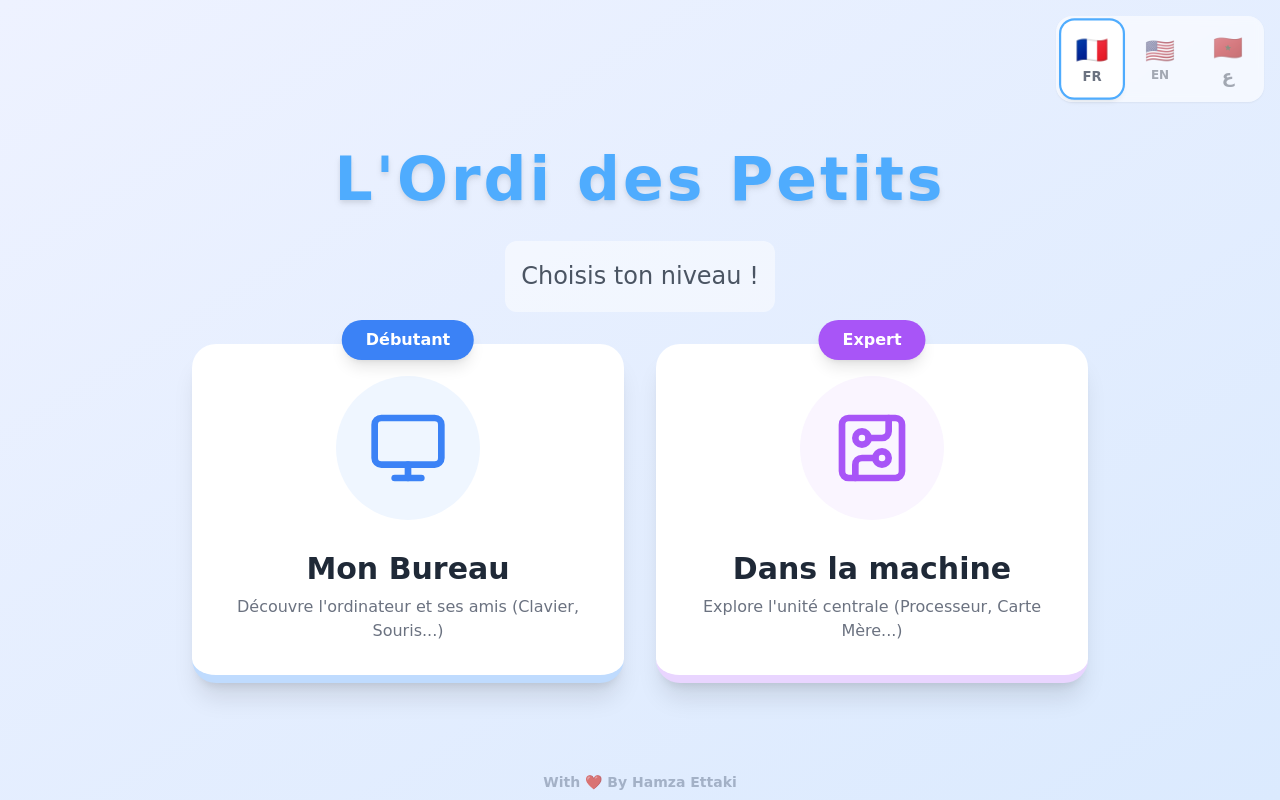
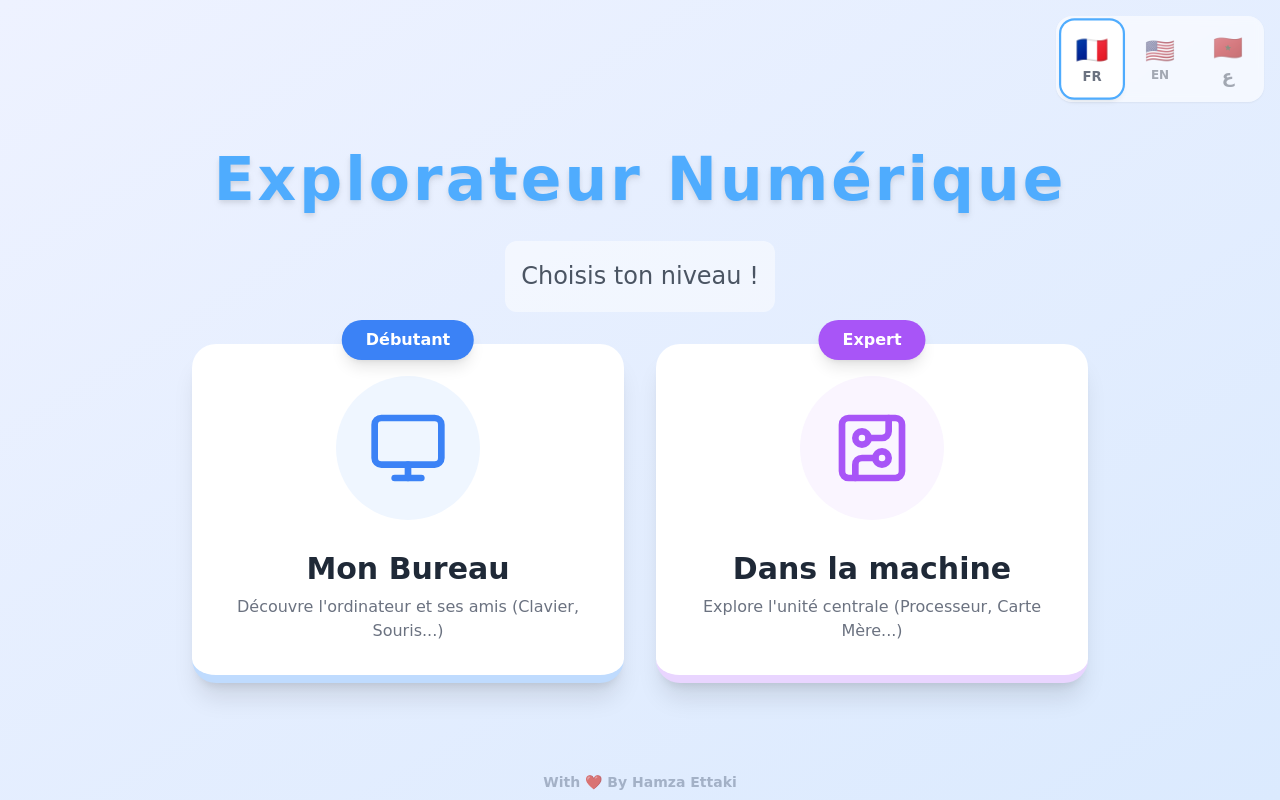
Before and after one commit to ettakihamza-ma/computer-parts, a React (Vite) app: page / in a window 1280 px wide. Built offline with nearby package versions, Linux system fonts and the light colour scheme.

Commit message:
feat: Update app title to 'Explorateur Numérique/Digital Explorer/المستكشف الرقمي'

```diff
--- a/types.ts
+++ b/types.ts
@@ -52,7 +52,7 @@ export interface QuizQuestion {
 
 export const UI_TEXT = {
   fr: {
-    title: "L'Ordi des Petits",
+    title: "Explorateur Numérique",
     subtitle: "Découvre les secrets de l'ordinateur !",
     learn: "Apprendre",
     play: "Jouer",
@@ -70,7 +70,7 @@ export const UI_TEXT = {
     desk: "Mon Bureau"
   },
   en: {
-    title: "Little Computer",
+    title: "Digital Explorer",
     subtitle: "Discover computer secrets!",
     learn: "Learn",
     play: "Play",
@@ -88,7 +88,7 @@ export const UI_TEXT = {
     desk: "My Desk"
   },
   ar: {
-    title: "حاسوب الصغار",
+    title: "المستكشف الرقمي",
     subtitle: "اكتشف أسرار الحاسوب!",
     learn: "تَعلَّم",
     play: "الْعَب",
```
Also changed, not shown: 1 other file (tests, documents, lock files or other folders).
